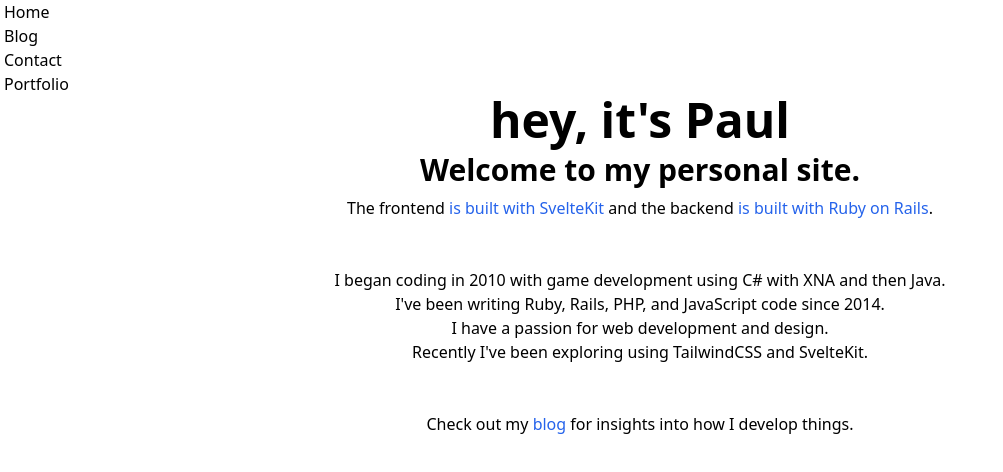
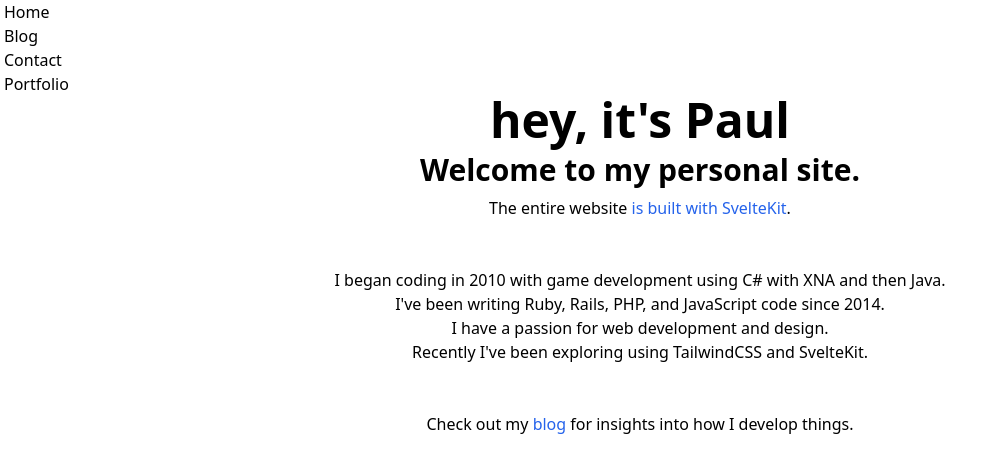
Before and after one commit to heyitspaul/heyitspaul.dev, a SvelteKit app: page / in a window 1280 px wide. Shown: the top 472 px of the page, without its empty margins (0-1003 px from the left). Built offline with nearby package versions, Linux system fonts and the light colour scheme.

Commit message:
Update homepage

```diff
--- a/src/routes/+page.svelte
+++ b/src/routes/+page.svelte
@@ -2,16 +2,10 @@
     <h1 class="font-semibold text-5xl mb-2">hey, it's Paul</h1>
     <h2 class="font-semibold text-3xl mb-2">Welcome to my personal site.</h2>
     <p>
-        The frontend <a
+        The entire website <a
             href="https://github.com/heyitspaul/heyitspaul.dev"
             class="text-blue-600 hover:underline"
             target="_blank">is built with SvelteKit</a
-        >
-        and the backend
-        <a
-            href="https://github.com/heyitspaul/heyitspaul.dev-api"
-            class="text-blue-600 hover:underline"
-            target="_blank">is built with Ruby on Rails</a
         >.
     </p>
     <div class="spacer"></div>
```
